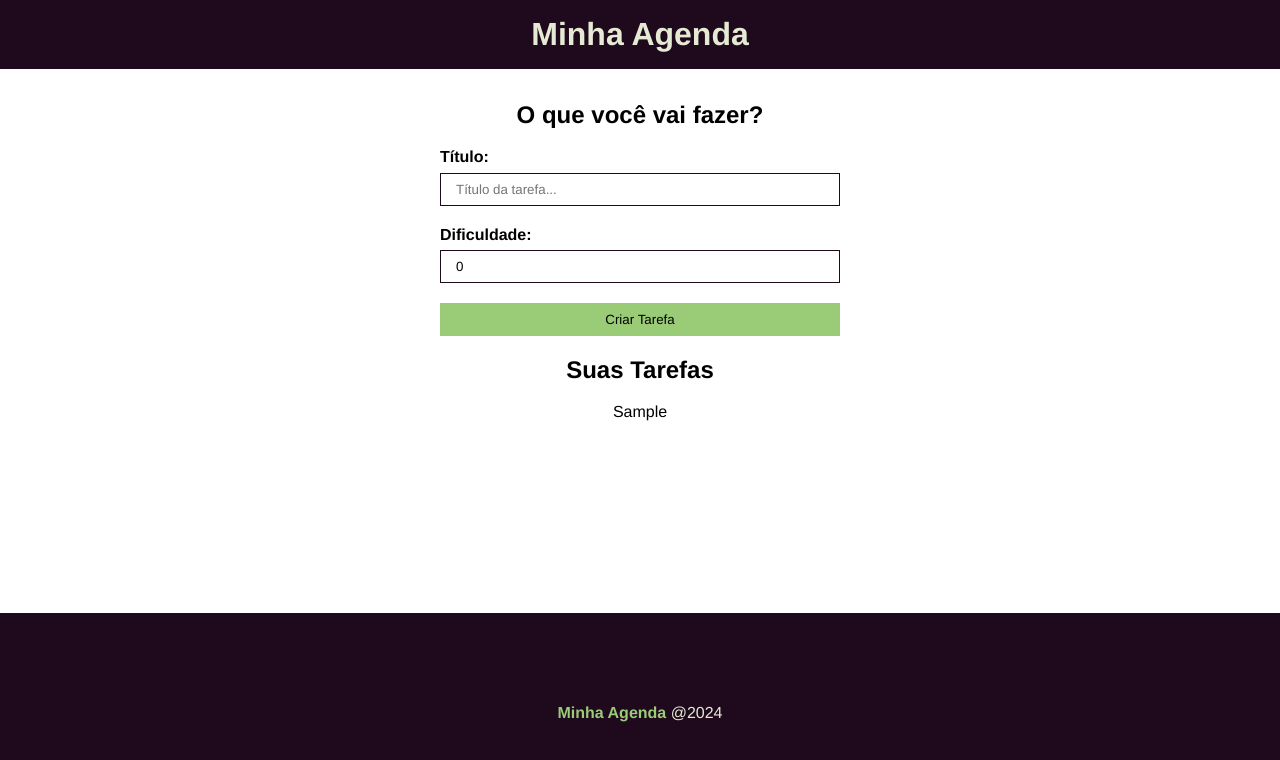
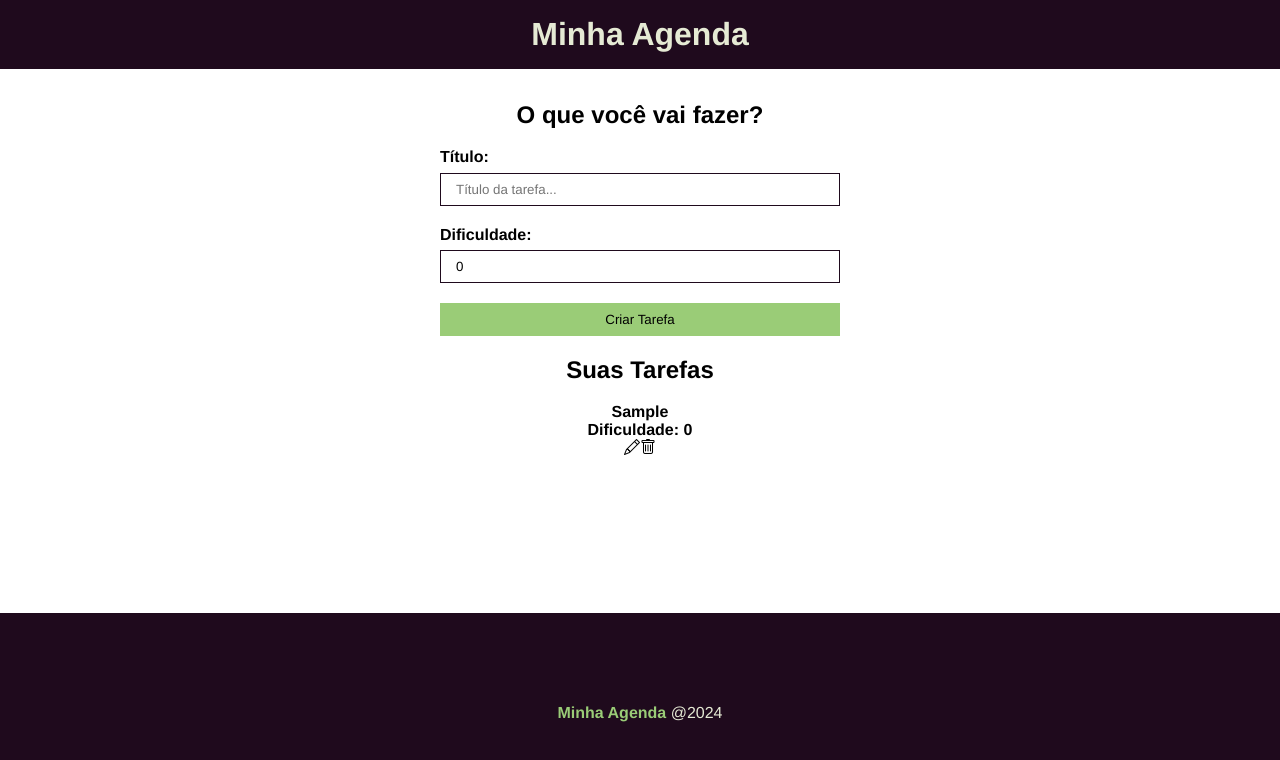
Before and after one commit to CaioPaulinoCosta/projeto_agenda_ts, a React (Create React App) app in the folder minha-agenda/: page / in a window 1280 px wide. Both pictures are taken after typing "Sample" into the empty fields and a click on the input "Criar Tarefa". Shown: the top 760 px of the page. Built offline with nearby package versions, Linux system fonts and the light colour scheme.

Commit message:
HTML dos itens da lista

```diff
--- a/minha-agenda/src/components/TaskList.tsx
+++ b/minha-agenda/src/components/TaskList.tsx
@@ -16,7 +16,16 @@
       {taskList.length > 0 ? (
         taskList.map((task) => (
           <div key={task.id}>
-            <p>{task.title}</p>
+            <div>
+              <h4>
+                {task.title}
+                <p>Dificuldade: {task.difficulty}</p>
+              </h4>
+            </div>
+            <div>
+              <i className="bi bi-pencil"></i>
+              <i className="bi bi-trash"></i>
+            </div>
           </div>
         ))
       ) : (
```
